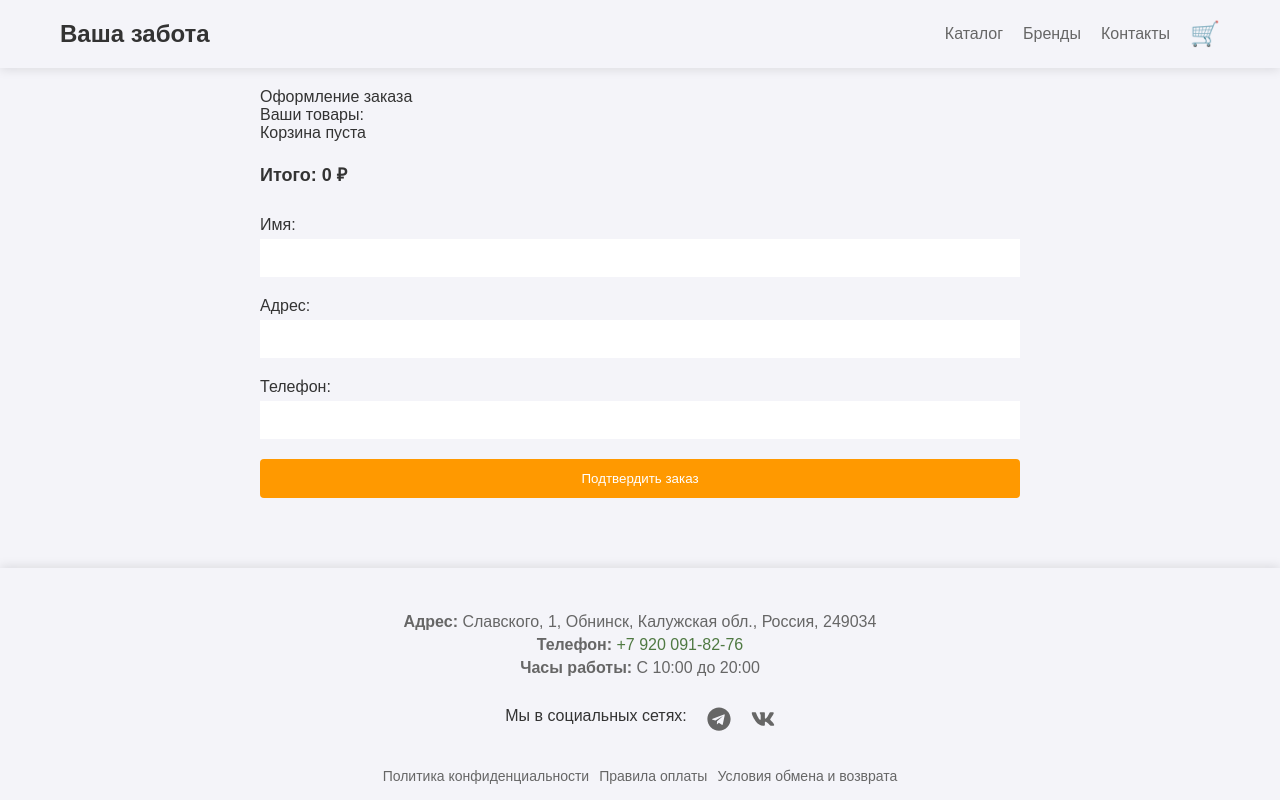
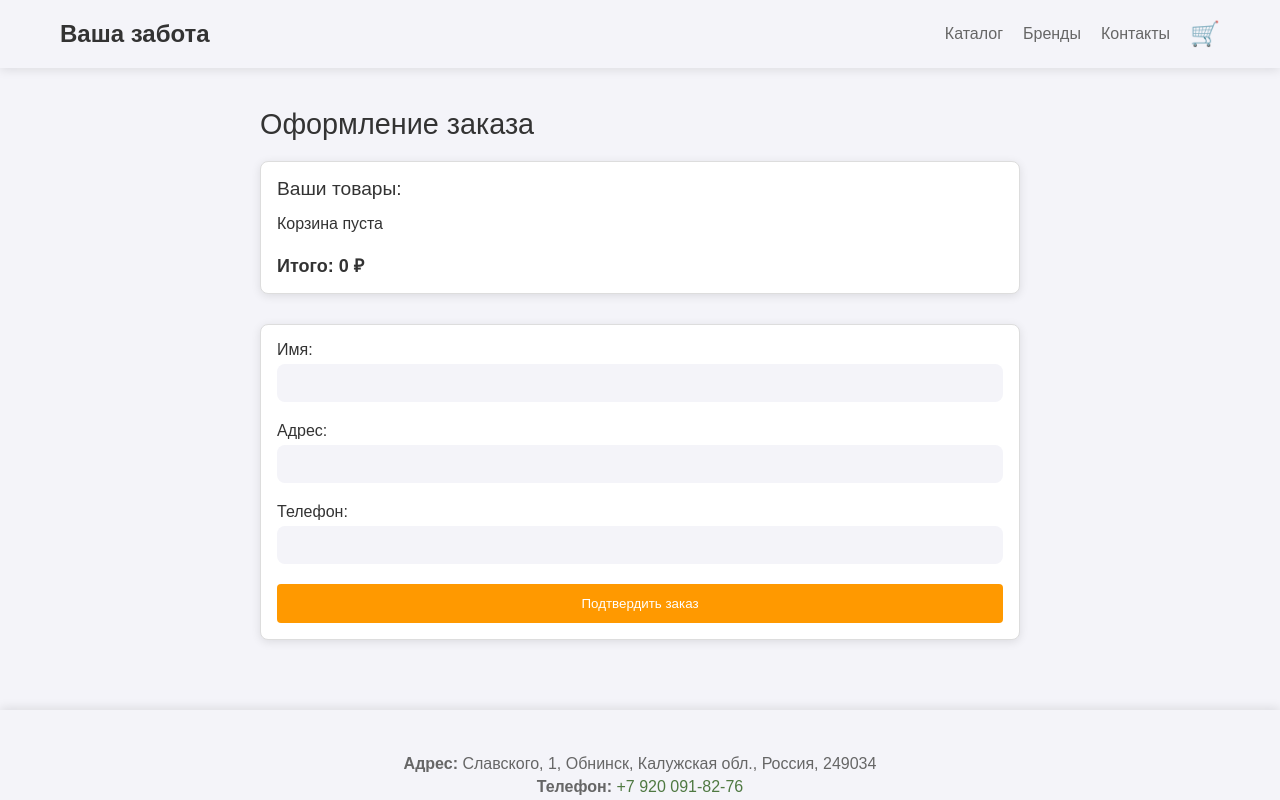
Before and after one commit to alexwispy/vashazabota, a React (Create React App) app in the folder frontend/: page /checkout in a window 1280 px wide. Shown: the top 800 px of the page. Built offline with nearby package versions, Linux system fonts and the light colour scheme.

Commit message:
Поправили стили оформления заказ

```diff
--- a/frontend/src/components/CheckoutPage/CheckoutPage.css
+++ b/frontend/src/components/CheckoutPage/CheckoutPage.css
@@ -5,8 +5,24 @@
 	margin: 0 auto;
 }
 
+.checkout-page h2 {
+	font-size: 1.8em;
+	margin-top: 20px;
+	margin-bottom: 20px;
+}
+
+.checkout-summary h3 {
+	font-size: 1.2em;
+	margin-bottom: 15px;
+}
+
 .checkout-summary {
 	margin-bottom: 30px;
+	border: 1px solid #ddd;
+	border-radius: 8px;
+	padding: 16px;
+	background-color: #fff;
+	box-shadow: 0 2px 10px rgba(0, 0, 0, 0.1);
 }
 
 .checkout-items {
@@ -38,6 +54,11 @@
 .checkout-form {
 	display: flex;
 	flex-direction: column;
+	border: 1px solid #ddd;
+	border-radius: 8px;
+	padding: 16px;
+	background-color: #fff;
+	box-shadow: 0 2px 10px rgba(0, 0, 0, 0.1);
 }
 
 .form-group {
@@ -53,6 +74,14 @@
 	font-size: 16px;
 	margin-top: 5px;
 	width: 100%;
+	background-color: #F4F4F9;
+	border-radius: 8px;
+	color: #333;
+}
+
+input:focus {
+	outline: none;
+	/* Убирает стандартную обводку */
 }
 
 .submit-button {
```
Lines whose indentation alone changed are shown as unchanged.
